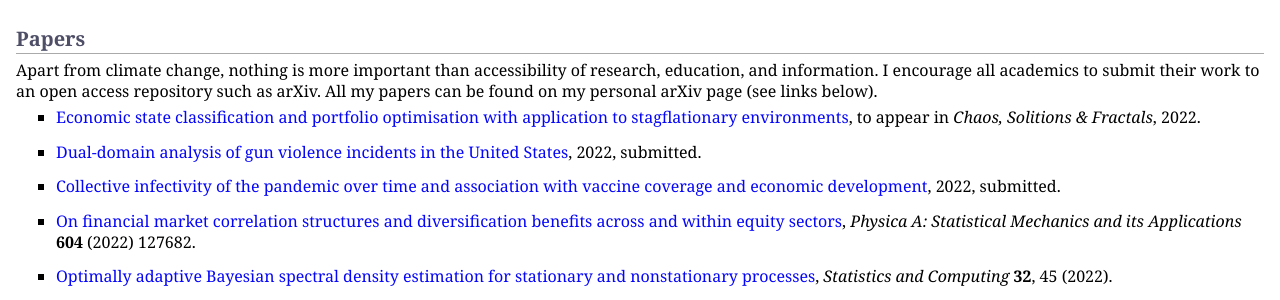
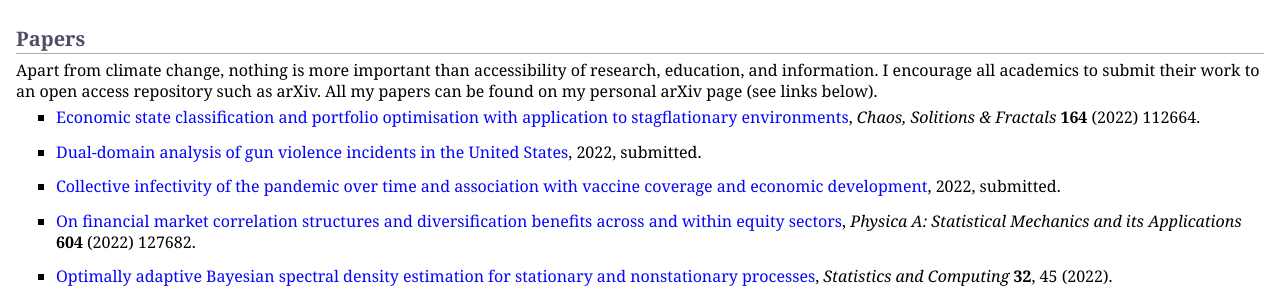
Before and after one commit to MaxMenzies/maxmenzies.com, a Jekyll site: the page index.html, which Jekyll copies as it is, in a window 1280 px wide. Shown: the part 409-709 px from the top of the page. Built offline with Jekyll 4.4.1, drawn with Linux system fonts in a browser that asks for light colours.

Commit message:
Update index.html

```diff
--- a/index.html
+++ b/index.html
@@ -40,7 +40,7 @@
 <h2>Papers</h2>
 <p>Apart from climate change, nothing is more important than accessibility of research, education, and information. I encourage all academics to submit their work to an open access repository such as arXiv. All my papers can be found on my personal arXiv page (see links below). </p>
 <ul>
-<li><p><a href="https://arxiv.org/abs/2203.15911">Economic state classification and portfolio optimisation with application to stagflationary environments</a>, to appear in <i>Chaos, Solitions & Fractals</i>, 2022.</p>
+<li><p><a href="https://www.sciencedirect.com/science/article/pii/S0960077922008438">Economic state classification and portfolio optimisation with application to stagflationary environments</a>, <i>Chaos, Solitions & Fractals</i> <b>164</b> (2022) 112664.</p>
 </li>
 </ul>
 <ul>
```
